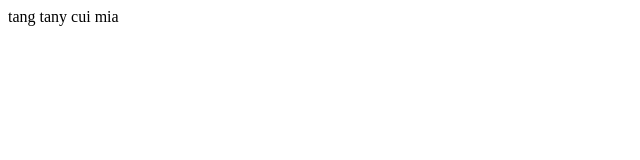
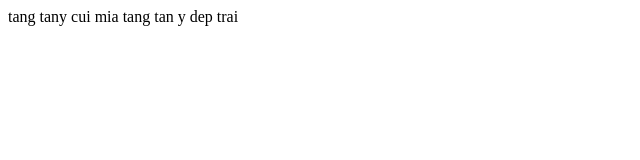
Before and after one commit to tangtany123/learn-html, a plain HTML site: page index.html in a window 1280 px wide. Shown: the whole page, without its empty margins (0-640 px from the left). Drawn offline with Linux system fonts and the light colour scheme.

Commit message:
Update index.html
tang tan y dep trai

```diff
--- a/index.html
+++ b/index.html
@@ -8,5 +8,6 @@
 </head>
 <body>
     tang tany cui mia
+    tang tan y dep trai
 </body>
 </html>
```
